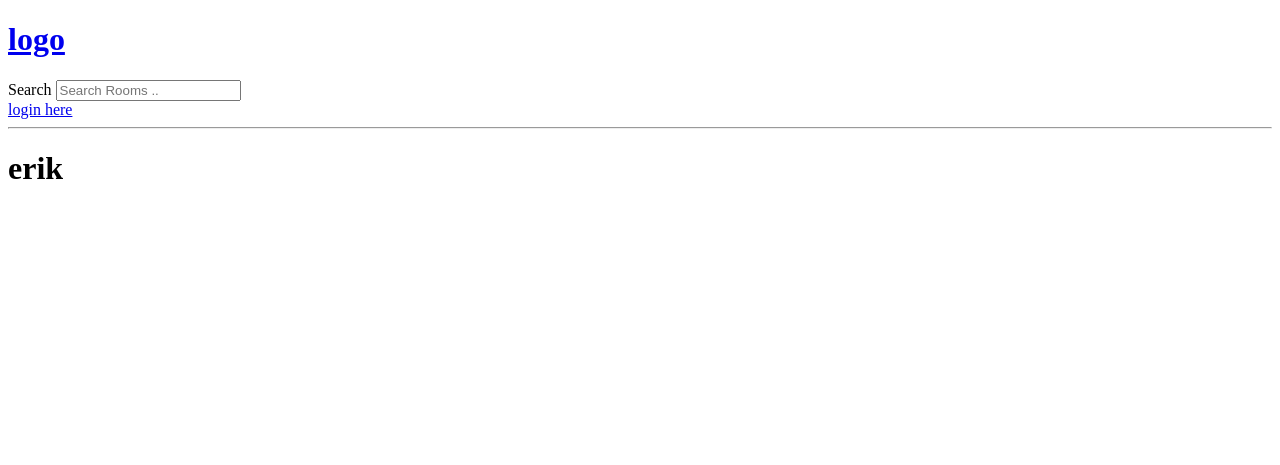
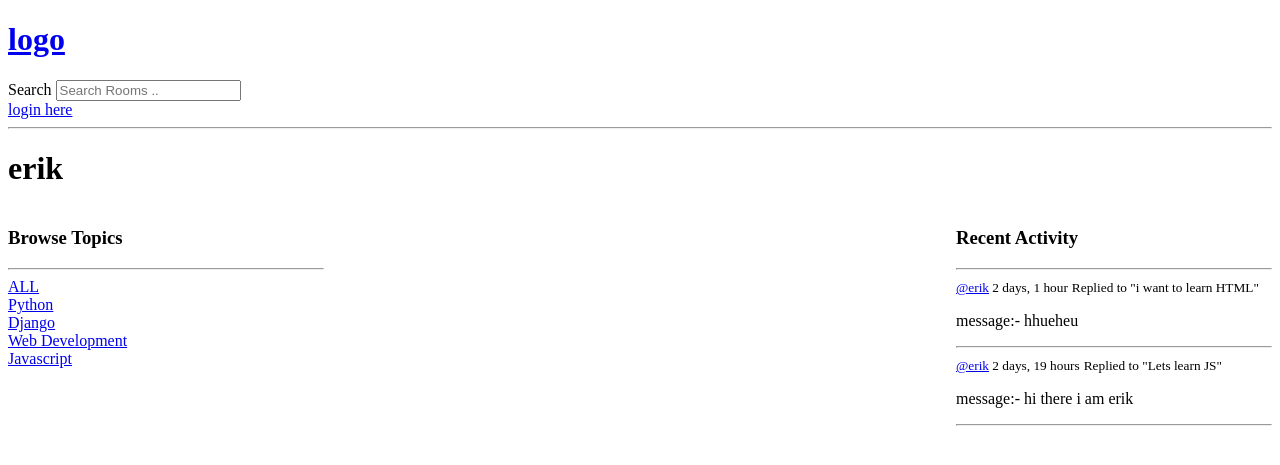
Before and after one commit to Hardikmaind/my-studybud, a Django app: page /profile/3/ in a window 1280 px wide. Shown: the top 465 px of the page. Run offline with Django 4.2, Linux system fonts and the light colour scheme; data comes from the database, SQL or seed files in the repository.

Commit message:
successfully created the components...and anchored the username in recent activity

```diff
--- a/studybud/base/templates/base/activity_component.html
+++ b/studybud/base/templates/base/activity_component.html
@@ -1,8 +1,8 @@
     <h3>Recent Activity</h3>
     <hr />
-    {% for x in room_message1 %}
+    {% for x in room_messages %}
     <div>
-      <small>@{{x.user}} {{x.created|timesince}}</small>
+      <small><a href="{% url 'user-profile' x.user.id %}"> @{{x.user}}</a> {{x.created|timesince}}</small>
       <small> Replied to "{{x.room}}"</small>
       <!-- below i want to outputonly the strring representtation and not th ewhole string so i will use the dunder method in the message model which give the string represent taion of the message modal and just 50 letters of it. "    def __str__(self):
         return self.body[0:50]"...so i dont need to put the x.body...if i just write the "x" then this will be string representation will be shown -->
--- a/studybud/base/templates/base/profile.html
+++ b/studybud/base/templates/base/profile.html
@@ -1,8 +1,15 @@
 {% extends 'main.html' %} {% block content %}
 <h1>{{user.username}}</h1>
-<div>
-    <div></div>
+<style>
+    .profile-container{
+        display: grid;
+        grid-template-columns: 1fr 2fr 1fr   ;
+    }
+</style>
+<div class="profile-container">
+    <div>{%include 'base/topic_component.html' %}</div>
     <div>{%include 'base/feed_component.html' %}</div>
-    <div></div>
+    <div>{%include 'base/activity_component.html' %}</div>
+
 </div>
 {% endblock %}
--- a/studybud/base/views.py
+++ b/studybud/base/views.py
@@ -24,7 +24,7 @@ def home(request):
 
     topics = Topic.objects.all()
 
-    context = {'rooms': rooms, 'topics': topics, 'room_count': room_count,'room_message1':room_message}
+    context = {'rooms': rooms, 'topics': topics, 'room_count': room_count,'room_messages':room_message}
     return render(request, 'base/home.html', context)
 
 
@@ -57,8 +57,8 @@ def room(request, pk):
 
 
 
-    context = {'room': room,'room_message1':room_message,'participants':participants}
-    #  ismein jo room_message hain maine woh room_message1 mein likh diya and then in room.html i have  applied for loop on room_message1
+    context = {'room': room,'room_messages':room_message,'participants':participants}
+    #  ismein jo room_message hain maine woh room_messages mein likh diya and then in room.html i have  applied for loop on room_messages
     return render(request, 'base/room.html', context)
 # this above line means that when the above view is triggerd then the base/room.html template is rendered and the context dictionary is passed in the template...this is imp
 
@@ -69,7 +69,9 @@ def userProfile(request,pk):
     user=User.objects.get(id=pk)
     # rooms = user.room_set.all(): Assuming that you have a related model named Room with a ForeignKey or a ManyToManyField to the User model, this line fetches all the rooms associated with the user. The room_set attribute is created by Django for reverse relationships.
     rooms=user.room_set.all() # we can get all the children of the specific object by setting the .._set.all() method
-    context={'user':user,'rooms':rooms}
+    room_messages=user.message_set.all()
+    topics=Topic.objects.all()
+    context={'user':user,'rooms':rooms,'room_messages':room_messages,'topics':topics}
     return render(request, 'base/profile.html',context)
 
 
```
